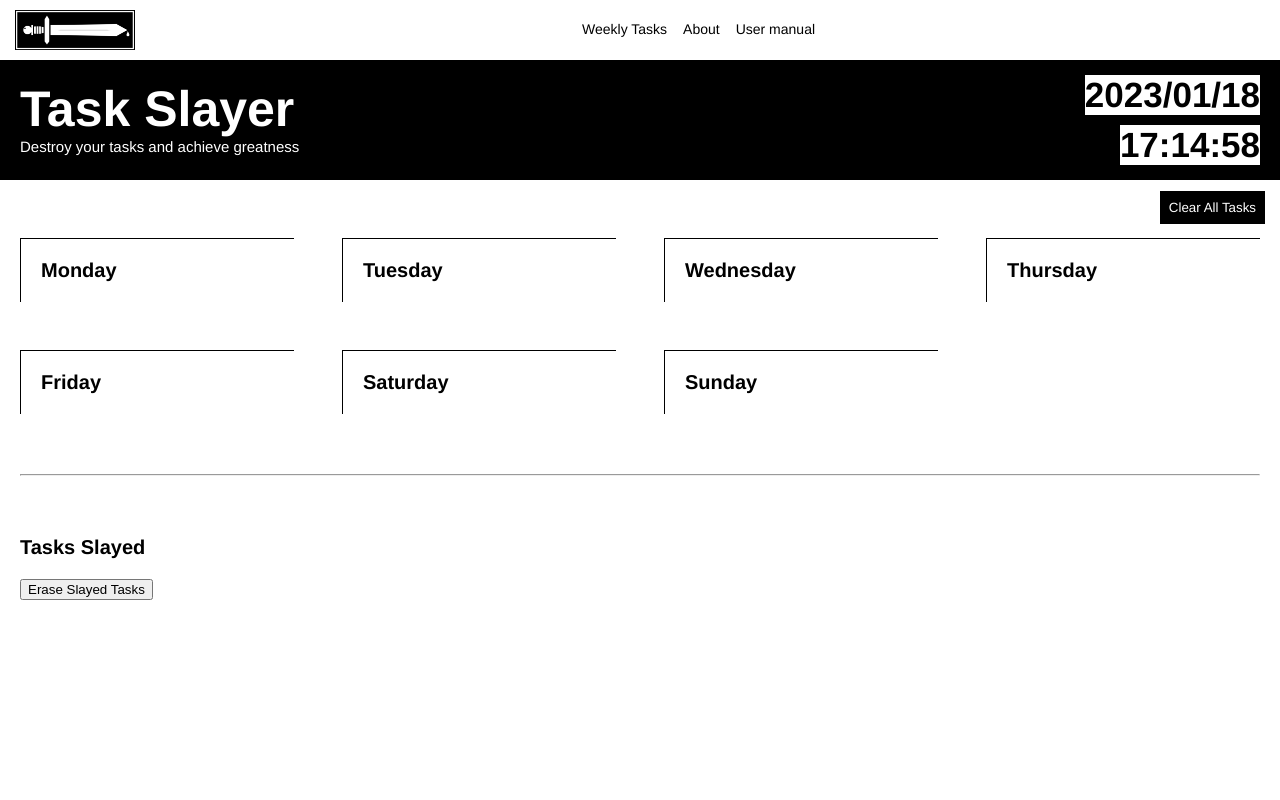
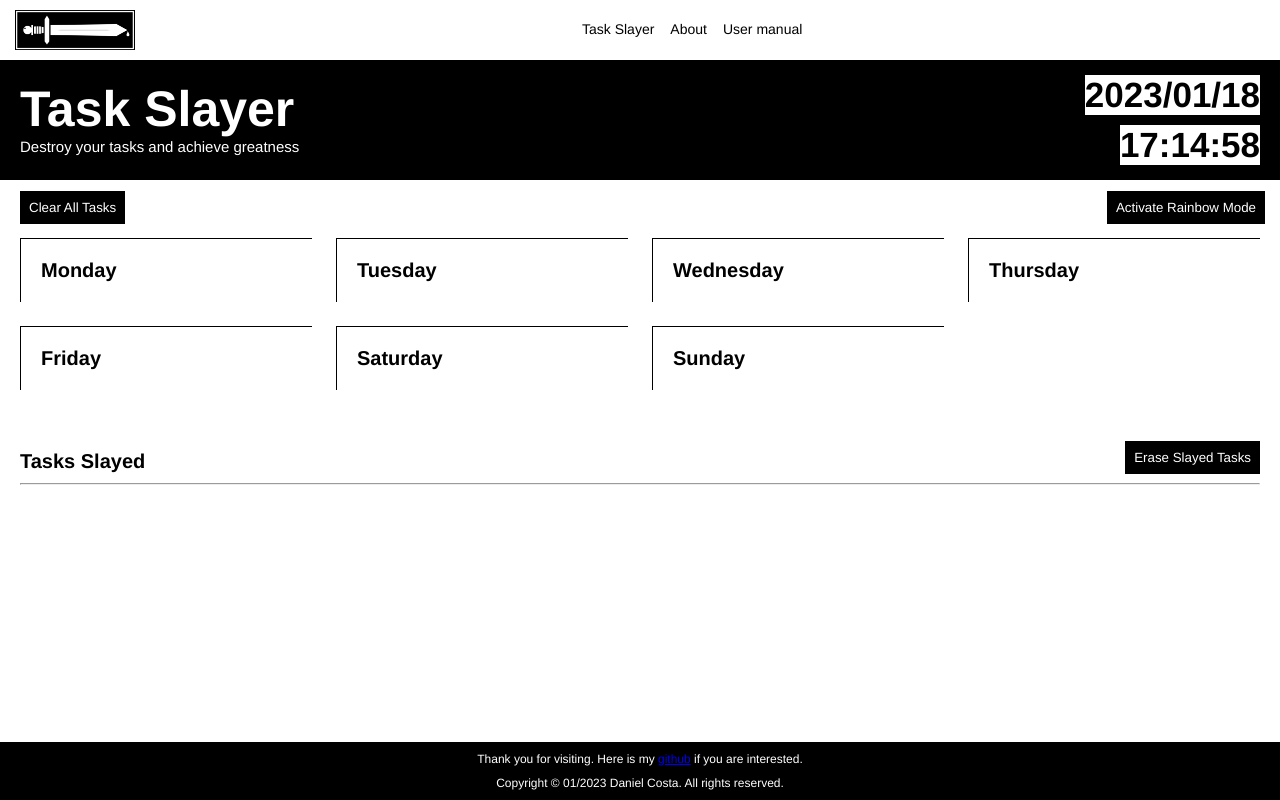
Before and after one commit to ODanielCosta/todolist, a PHP site: page / in a window 1280 px wide. Run offline with PHP 8.4, Linux system fonts and the light colour scheme.

Commit message:
Homepage/links para outras paginas / Animações

```diff
--- a/index.html
+++ b/index.html
@@ -1,15 +1,18 @@
 <!DOCTYPE html>
-<html lang="pt">
+<html lang="en">
 
 <head>
     <meta charset="UTF-8">
     <meta http-equiv="X-UA-Compatible" content="IE=edge">
     <meta name="viewport" content="width=device-width, initial-scale=1.0">
-    <title>Task Manager</title>
+    <title>Task Slayer</title>
     <link rel="stylesheet" href="style.css">
-    <script src="https://ajax.googleapis.com/ajax/libs/jquery/3.6.0/jquery.min.js" defer></script>
+    <link rel="preconnect" href="https://fonts.googleapis.com">
+    <link rel="preconnect" href="https://fonts.gstatic.com" crossorigin>
+    <link href="https://fonts.googleapis.com/css2?family=Yantramanav&display=swap" rel="stylesheet">
     <script src="app.js" type="text/javascript" defer></script>
     <script src="date.js" type="text/javascript" defer></script>
+    <script src="decoration.js" type="text/javascript" defer></script>
 </head>
 
 
@@ -20,10 +23,10 @@
         <a href="index.html">
             <img id="site-logo" src="img/logo_todo4.png" alt="Website Logo">
         </a>
-        <div class="header-menu">
-            <button class="menu-btn">Weekly Tasks</button>
-            <button class="menu-btn">About</button>
-            <button class="menu-btn">User manual</button>
+        <div class="header-menu" id="site-menu">
+            <button class="menu-btn" id="menu-btn1" onclick="logoSlide();waitAndLoadSlayer();">Task Slayer</button>
+            <button class="menu-btn" id="menu-btn2" onclick="logoSlide();waitAndLoadAbout()">About</button>
+            <button class="menu-btn" id="menu-btn3" onclick="logoSlide();waitAndLoadManual()">User manual</button>
         </div>
     </div>
 </header>
@@ -49,7 +52,9 @@
 
 
     <main>
+
         <button class="clear-all" onclick="clearItems()">Clear All Tasks</button>
+        <button class="rainbowBtn" id="rainbowBtn"  onclick="rainbowMode()">Activate Rainbow Mode</button>
 
         <br>
 
@@ -57,53 +62,54 @@
 
             <div class="box segunda" id="segunda-box">
                 <p class="weekday-title" id="week-title">Monday</p>
-                <input type="text" class="taskInput" id="taskInput1" placeholder="Insira a sua tarefa" style="display:none">
+                <input type="text" class="taskInput" id="taskInput1" placeholder="Insert your task" style="display:none">
                 <ul class="taskList" id="taskList1"></ul>
             </div>
 
             <div class="box terca">
                 <p class="weekday-title" id="week-title">Tuesday</p>
-                <input type="text" class="taskInput" id="taskInput2" placeholder="Insira a sua tarefa" style="display:none">
+                <input type="text" class="taskInput" id="taskInput2" placeholder="Insert your task" style="display:none">
                 <ul class="taskList" id="taskList2"></ul>
             </div>
 
             <div class="box quarta">
                 <p class="weekday-title" id="week-title">Wednesday</p>
-                <input type="text" class="taskInput" id="taskInput3" placeholder="Insira a sua tarefa" style="display:none">
+                <input type="text" class="taskInput" id="taskInput3" placeholder="Insert your task" style="display:none">
                 <ul class="taskList" id="taskList3"></ul>
             </div>
 
             <div class="box quinta">
                 <p class="weekday-title" id="week-title">Thursday</p>
-                <input type="text" class="taskInput" id="taskInput4" placeholder="Insira a sua tarefa" style="display:none">
+                <input type="text" class="taskInput" id="taskInput4" placeholder="Insert your task" style="display:none">
                 <ul class="taskList" id="taskList4"></ul>
             </div>
 
             <div class="box sexta">
                 <p class="weekday-title" id="week-title">Friday</p>
-                <input type="text" class="taskInput" id="taskInput5" placeholder="Insira a sua tarefa" style="display:none">
+                <input type="text" class="taskInput" id="taskInput5" placeholder="Insert your task" style="display:none">
                 <ul class="taskList" id="taskList5"></ul>
             </div>
 
             <div class="box sabado">
                 <p class="weekday-title" id="week-title">Saturday</p>
-                <input type="text" class="taskInput" id="taskInput6" placeholder="Insira a sua tarefa" style="display:none">
+                <input type="text" class="taskInput" id="taskInput6" placeholder="Insert your task" style="display:none">
                 <ul class="taskList" id="taskList6"></ul>
             </div>
 
             <div class="box domingo">
                 <p class="weekday-title" id="week-title">Sunday</p>
-                <input type="text" class="taskInput" id="taskInput7" placeholder="Insira a sua tarefa" style="display:none">
+                <input type="text" class="taskInput" id="taskInput7" placeholder="Insert your task" style="display:none">
                 <ul class="taskList" id="taskList7"></ul>
             </div>
 
         </div>
 
-        <hr style="margin:60px 0px">
+
 
         <div class="previous-tasks">
             <p class="previous-title">Tasks Slayed</p>
             <button class="clearSlayed" onclick="clearSlayed()">Erase Slayed Tasks</button>
+            <hr style="margin:0 0 10px 0">
             <ul class="slayedList" id="slayedList"></ul>
         </div>
 
@@ -111,3 +117,11 @@
 
 
 </body>
+<footer>
+    <div class="copyright-section">
+        <p id="thanks-note">Thank you for visiting. Here is my <a target="_blank" href="https://github.com/ODanielCosta">github</a> if you are interested.</p>
+        <p id="copyright">Copyright © 01/2023 Daniel Costa. All rights reserved.</p>
+    </div>
+</footer>
+
+</html>
--- a/style.css
+++ b/style.css
@@ -3,6 +3,7 @@
 body{
     margin: 0;
     padding: 0;
+    transition: all 2s;
 }
 
 .hide{
@@ -35,12 +36,14 @@ header{
 #site-logo{
     margin: 10px 0 0px 15px;
     width: 120px;
+    transition: all 2s;
 }
 
 .site-menu .header-menu{
   position: absolute;
   left: 45%;
   top: 20px;
+  transition: all 1s;
 }
 
 
@@ -50,6 +53,8 @@ header{
     background: none;
     font-size: 14px;
     font-family: "Helvetica Neue",Helvetica,sans;
+    color: #000;
+    transition: all 1s;
 }
 
 .login-menu{
@@ -123,7 +128,7 @@ main{
 
 .semana{
     display: grid;
-    gap: 3rem;
+    gap: 1.5rem;
     grid-template-columns: repeat(auto-fit, minmax(250px, 1fr));
 }
 
@@ -132,7 +137,7 @@ main{
 }
 
 .box{
-    padding:0 0 0 20px ;
+    padding:0 20px 0 20px ;
     border-left: 1px solid #000;
     border-top: 1px solid #000;
 }
@@ -144,11 +149,18 @@ main{
 
 }
 
-.weekday-title,.previous-title{
+.weekday-title{
     font-size: 20px;
     font-family: "Helvetica Neue",Helvetica,sans;
     font-weight: bold;
     cursor: pointer;
+    transition: all 0.3s;
+    width: fit-content;
+}
+
+.weekday-title:hover{
+    background-color: #000;
+    color: #fff;
 }
 
 
@@ -160,10 +172,21 @@ main{
     justify-content: space-between;
     line-height: 1.5;
     font-size: 14px;
-    font-family: 'Courier New', Courier, monospace;
+    font-family: 'Yantramanav', sans-serif;
     position: relative;
     word-break: break-word;
     hyphens: auto;
+}
+
+li.change-style{
+    border-bottom: 1px solid #000;
+}
+
+li.change-style button{
+    border-top: 1px solid #000;
+    border-left: 1px solid #000;
+    border-right: 1px solid #000;
+    border-bottom: none;
 }
 
 .eraser{
@@ -187,10 +210,33 @@ main{
     background-position: 60px 0;
 }
 
+.rainbowBtn{
+    position: absolute;
+    right: 15px;
+    top: 191px;
+    margin: 0 0 20px 0;
+    cursor: pointer;
+    border: 1px solid #000;
+    font-family: "Helvetica Neue",Helvetica,sans;
+    color: #fff;
+    padding: 8px;
+    background-color: #000!important;
+    background:-webkit-linear-gradient(0deg,transparent 50%,#f6f6f6 50%);
+    background-size: 320px 25px;
+    transition: 0.8s;
+}
+
+.rainbowBtn:hover{
+    color: #000;
+    border: 1px solid #000;
+    background-position: 160px 0;
+}
+
 
 .clear-all{
     position: absolute;
-    right: 15px;
+    right: auto;
+    left:20px;
     top: 191px;
     margin: 0 0 20px 0;
     cursor: pointer;
@@ -209,3 +255,86 @@ main{
     border: 1px solid #000;
     background-position: 105px 0;
 }
+
+/*TASKS SLAYED*/
+
+.previous-tasks{
+    margin-top: 60px;
+    margin-bottom: 80px;
+}
+
+.previous-title{
+    font-size: 20px;
+    font-family: "Helvetica Neue",Helvetica,sans;
+    font-weight: bold;
+    margin-bottom: 10px;
+    width: fit-content;
+}
+
+.clearSlayed{
+    margin-top: -42px;
+    position: relative;
+    float:right;
+    cursor: pointer;
+    border: 1px solid #000;
+    font-family: "Helvetica Neue",Helvetica,sans;
+    color: #fff;
+    padding: 8px;
+    background-color: #000!important;
+    background:-webkit-linear-gradient(0deg,transparent 50%,#f6f6f6 50%);
+    background-size: 267px 25px;
+    transition: 0.8s;
+}
+
+.clearSlayed:hover{
+    color: #000;
+    border: 1px solid #000;
+    background-position: 133px 0;
+}
+
+.slayedList{
+    display: grid;
+    gap: 0.5rem;
+    grid-template-columns: repeat(auto-fit, minmax(200px, 1fr));
+    list-style:none;
+    padding: 0 0 0 5px;
+}
+
+.slayedTask{
+    line-height: 1;
+    font-size: 16px;
+    font-family: 'Yantramanav', sans-serif;
+}
+
+
+/*FOOTER*/
+
+footer{
+    display: block;
+    background-color: #000;
+    color: #fff;
+    top: auto;
+    bottom: 0;
+    position: fixed;
+    width: 100%;
+}
+
+footer p{
+    font-family: "Helvetica Neue",Helvetica,sans;
+    font-size: 12px;
+    text-align: center;
+    margin: 10px 0 0 0;
+}
+
+#thanks-note{
+    padding: 0px 0 0 0;
+}
+
+#copyright{
+    padding: 0px 0 10px 0;
+}
+
+.copyright-section{
+    display: flex;
+    flex-direction: column;
+}
```
Also changed, not shown: about.html (added, +67 -0 lines), decoration.js (added, +145 -0 lines), manual.html (added, +67 -0 lines).
